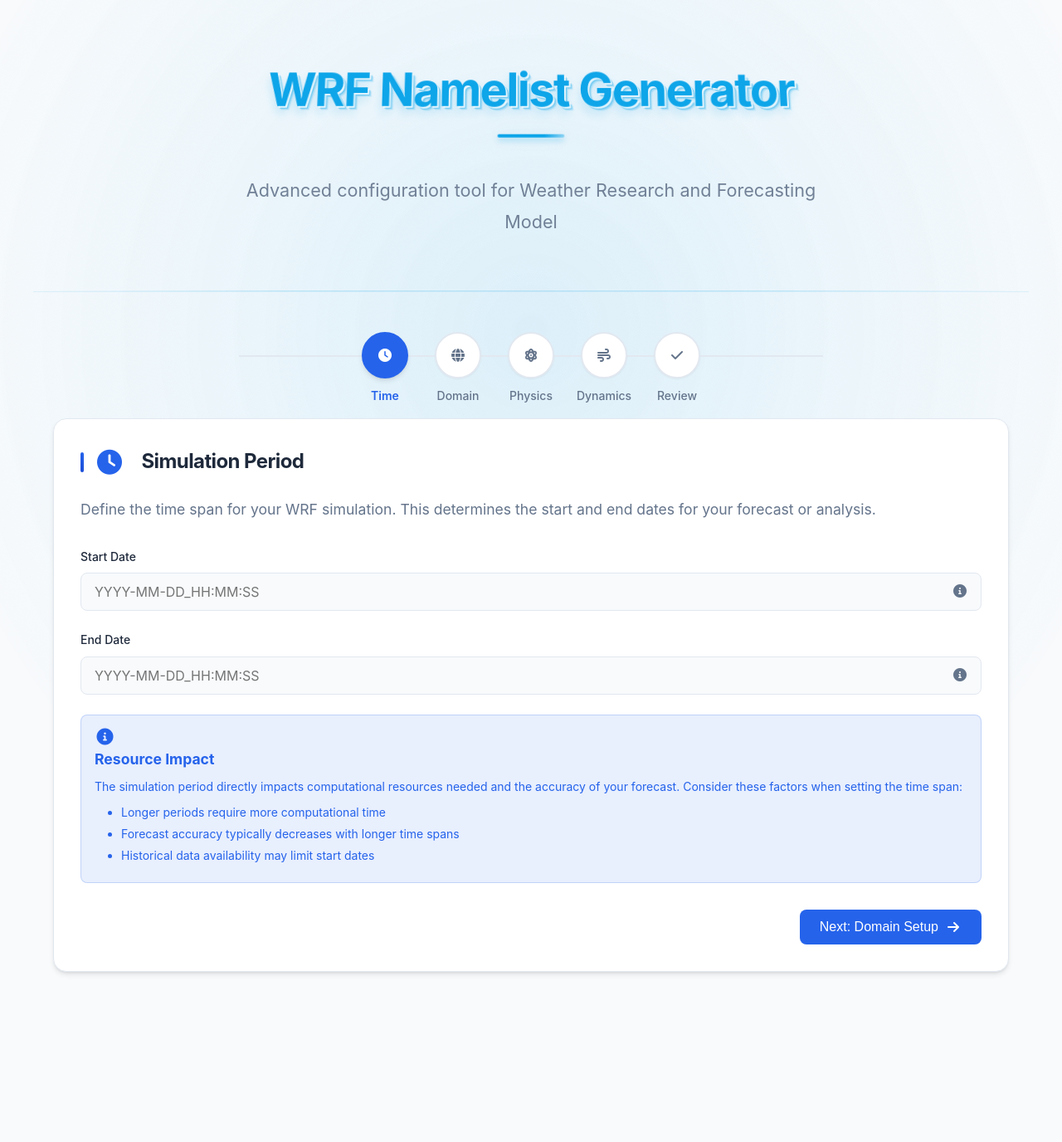
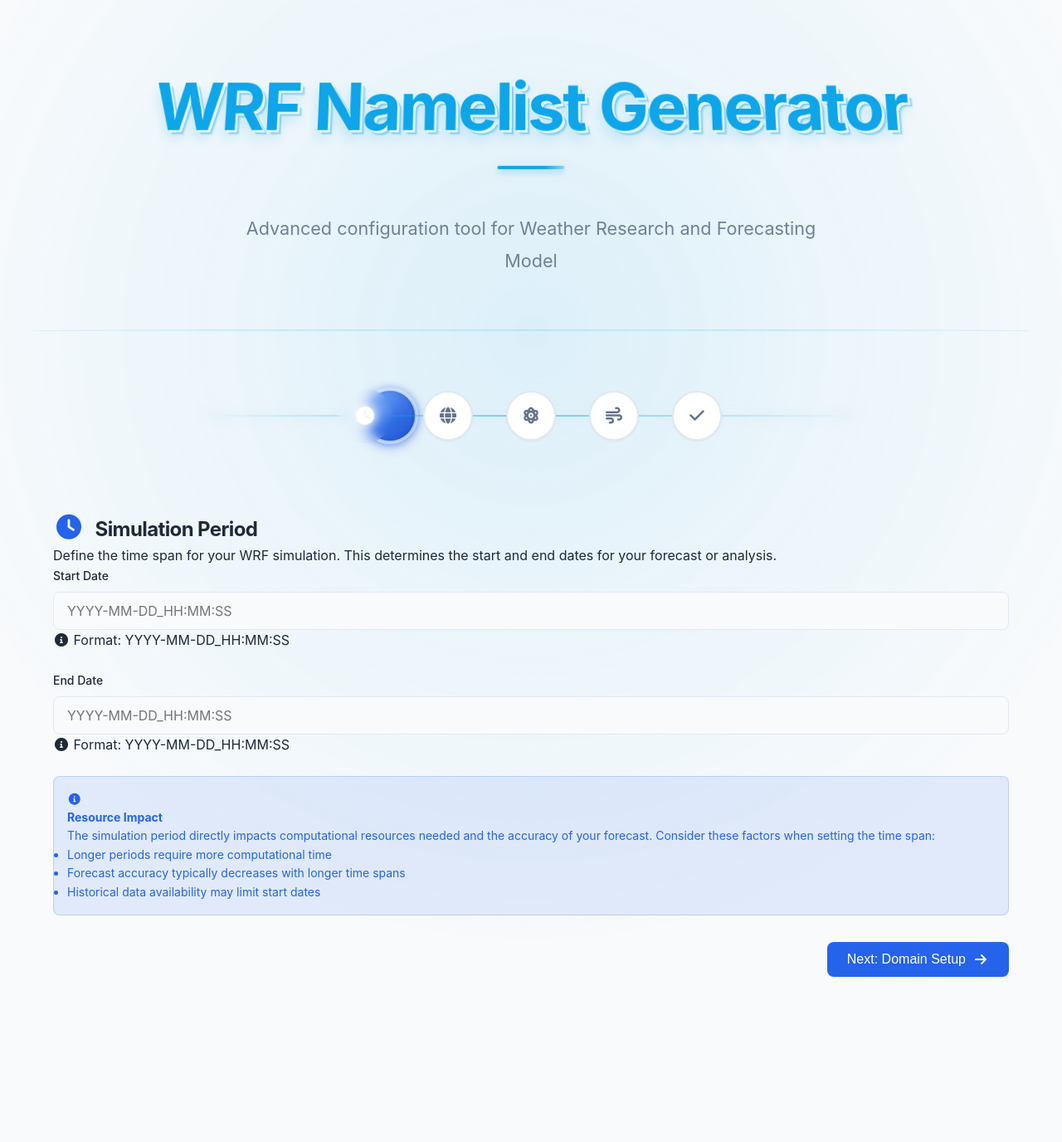
Before and after one commit to ONEMULE/Wolfer, a Python web app: template web_version/templates/index.html in a window 1280 px wide. Shown: the top 1376 px of the page at 83% size. Before the commit the page ends 1174 px from the top, so only its background shows below. Run offline with Jinja, Linux system fonts and the light colour scheme; the template is opened without the code that fills it, so the values that code supplies are empty.

Commit message:
还原点2

```diff
--- a/web_version/static/css/style.css
+++ b/web_version/static/css/style.css
@@ -5,6 +5,8 @@
 :root {
   --primary-color: #2563eb;
   --primary-hover: #1d4ed8;
+  --primary-light: #60a5fa;
+  --primary-dark: #1e40af;
   --background-color: #f8fafc;
   --card-bg: #ffffff;
   --text-color: #1e293b;
@@ -18,6 +20,9 @@
   --shadow-sm: 0 1px 2px 0 rgb(0 0 0 / 0.05);
   --shadow: 0 4px 6px -1px rgb(0 0 0 / 0.1), 0 2px 4px -2px rgb(0 0 0 / 0.1);
   --shadow-lg: 0 10px 15px -3px rgb(0 0 0 / 0.1), 0 4px 6px -4px rgb(0 0 0 / 0.1);
+  --shadow-xl: 0 20px 25px -5px rgb(0 0 0 / 0.1), 0 8px 10px -6px rgb(0 0 0 / 0.1);
+  --gradient-primary: linear-gradient(135deg, var(--primary-color), var(--primary-dark));
+  --gradient-glow: linear-gradient(135deg, rgba(96, 165, 250, 0.8), rgba(37, 99, 235, 0.8));
 }
 
 * {
@@ -115,17 +120,17 @@ h1, h2, h3, h4, h5, h6 {
 }
 
 h1 {
-  font-size: 3.5rem;
-  margin-bottom: 1.5rem;
+  font-size: 5rem;
+  margin-bottom: 2rem;
   color: #0ea5e9;
   position: relative;
   display: inline-block;
   letter-spacing: -0.03em;
-  text-shadow: 2px 2px 0 rgba(255,255,255,0.8),
-               3px 3px 0 rgba(14,165,233,0.3),
-               4px 4px 0 rgba(14,165,233,0.2),
-               5px 5px 0 rgba(14,165,233,0.1),
-               0 8px 12px rgba(14,165,233,0.2);
+  text-shadow: 3px 3px 0 rgba(255,255,255,0.8),
+               4px 4px 0 rgba(14,165,233,0.3),
+               5px 5px 0 rgba(14,165,233,0.2),
+               6px 6px 0 rgba(14,165,233,0.1),
+               0 10px 15px rgba(14,165,233,0.2);
   transform: perspective(1000px) rotateX(10deg);
   transform-style: preserve-3d;
   transition: all 0.3s ease;
@@ -133,11 +138,11 @@ h1 {
 
 h1:hover {
   transform: perspective(1000px) rotateX(0deg) translateY(-2px);
-  text-shadow: 2px 2px 0 rgba(255,255,255,0.8),
-               2px 2px 0 rgba(14,165,233,0.3),
-               3px 3px 0 rgba(14,165,233,0.2),
-               4px 4px 0 rgba(14,165,233,0.1),
-               0 4px 8px rgba(14,165,233,0.2);
+  text-shadow: 3px 3px 0 rgba(255,255,255,0.8),
+               3px 3px 0 rgba(14,165,233,0.3),
+               4px 4px 0 rgba(14,165,233,0.2),
+               5px 5px 0 rgba(14,165,233,0.1),
+               0 6px 10px rgba(14,165,233,0.2);
 }
 
 h1::after {
@@ -174,41 +179,112 @@ h1::after {
 
 /* Step navigation */
 .steps-nav {
+  --indicator-size: 3.75rem;
+  --indicator-spacing: 2.5rem;
   display: flex;
   justify-content: center;
-  margin: 0 auto 3rem;
-  max-width: 800px;
+  margin: 0 auto 4rem;
+  max-width: 900px;
   position: relative;
-  padding: 0 1rem;
+  padding: 1.5rem 0;
+  perspective: 1000px;
 }
 
-.steps-nav::after {
+.steps-nav::before {
   content: '';
   position: absolute;
   height: 2px;
-  background-color: var(--border-color);
-  width: calc(100% - 6rem);
+  background: linear-gradient(90deg,
+    transparent 0%,
+    rgba(14, 165, 233, 0.2) 20%,
+    rgba(14, 165, 233, 0.5) 50%,
+    rgba(14, 165, 233, 0.2) 80%,
+    transparent 100%
+  );
+  width: calc(100% - var(--indicator-size) - var(--indicator-spacing));
   top: 50%;
-  left: 3rem;
+  left: calc((var(--indicator-size) + var(--indicator-spacing)) / 2);
   z-index: 1;
+  transform: translateY(-50%);
+  box-shadow: 0 0 15px rgba(14, 165, 233, 0.15);
+}
+
+.steps-track {
+  position: absolute;
+  top: 0;
+  left: 0;
+  width: 100%;
+  height: 100%;
+  z-index: 0;
+  pointer-events: none;
+}
+
+.steps-indicator {
+  position: absolute;
+  width: var(--indicator-size);
+  height: var(--indicator-size);
+  border-radius: 50%;
+  background: var(--gradient-primary);
+  box-shadow:
+    0 0 0 4px rgba(255, 255, 255, 0.8),
+    0 0 15px rgba(37, 99, 235, 0.4),
+    0 5px 15px rgba(29, 78, 216, 0.5);
+  z-index: 0;
+  transition: transform 0.6s cubic-bezier(0.34, 1.56, 0.64, 1),
+              box-shadow 0.3s ease,
+              background 0.3s ease;
+  top: 50%;
+  transform: translate3d(0, -50%, 0);
+  will-change: transform, box-shadow;
+}
+
+.steps-indicator::before {
+  content: '';
+  position: absolute;
+  inset: -2px;
+  border-radius: 50%;
+  background: conic-gradient(
+    from 0deg,
+    transparent,
+    rgba(255, 255, 255, 0.8) 20%,
+    rgba(255, 255, 255, 0.3) 40%,
+    transparent 60%
+  );
+  animation: rotate-glow 4s linear infinite;
+  filter: blur(4px);
+  opacity: 0.7;
+}
+
+.steps-indicator::after {
+  content: '';
+  position: absolute;
+  inset: 0;
+  border-radius: 50%;
+  background: var(--gradient-glow);
+  opacity: 0.8;
+  filter: blur(4px);
+  transform: scale(1.05);
 }
 
 .step-item {
-  width: 3.5rem;
-  height: 3.5rem;
+  width: var(--indicator-size);
+  height: var(--indicator-size);
   border-radius: 50%;
   background-color: var(--card-bg);
   display: flex;
   align-items: center;
   justify-content: center;
   font-weight: 600;
-  margin: 0 1rem;
+  margin: 0 calc(var(--indicator-spacing) / 2);
   position: relative;
   z-index: 2;
   border: 2px solid var(--border-color);
-  transition: all var(--transition-speed) ease;
+  transition: all 0.5s cubic-bezier(0.34, 1.56, 0.64, 1);
   box-shadow: var(--shadow-sm);
   color: var(--text-secondary);
+  cursor: pointer;
+  backdrop-filter: blur(5px);
+  overflow: hidden;
 }
 
 .step-item::before {
@@ -222,18 +298,57 @@ h1::after {
   font-weight: 500;
   white-space: nowrap;
   color: var(--text-secondary);
+  transition: all 0.3s ease;
+  opacity: 0.7;
+}
+
+.step-item::after {
+  content: '';
+  position: absolute;
+  inset: 0;
+  border-radius: 50%;
+  opacity: 0;
+  background: radial-gradient(circle at center,
+    rgba(255, 255, 255, 0.9),
+    rgba(255, 255, 255, 0.4) 60%,
+    transparent 100%
+  );
+  transition: opacity 0.5s ease;
+  z-index: -1;
+}
+
+.step-item:hover::after {
+  opacity: 0.7;
 }
 
 .step-item.active {
-  background-color: var(--primary-color);
-  border-color: var(--primary-color);
+  background-color: transparent;
+  border-color: transparent;
   color: white;
-  box-shadow: var(--shadow);
+  box-shadow: none;
+  transform: scale(1.1);
+  z-index: 5;
 }
 
 .step-item.active::before {
   color: var(--primary-color);
-  font-weight: 600;
+  font-weight: 700;
+  transform: translateX(-50%) scale(1.1);
+  text-shadow: 0 1px 3px rgba(37, 99, 235, 0.3);
+  opacity: 1;
+}
+
+.step-item.active i {
+  animation: step-pulse 2s infinite;
+  text-shadow: 0 0 10px rgba(255, 255, 255, 0.9),
+              0 0 20px rgba(255, 255, 255, 0.5);
+}
+
+.step-item i {
+  position: relative;
+  z-index: 2;
+  font-size: 1.25rem;
+  transition: all 0.3s ease;
 }
 
 .step-item.completed {
@@ -242,155 +357,28 @@ h1::after {
   color: white;
 }
 
-/* Cards */
-.card {
-  background-color: var(--card-bg);
-  border-radius: 1rem;
-  padding: 2rem;
-  box-shadow: var(--shadow);
-  margin-bottom: 2rem;
-  border: 1px solid var(--border-color);
-  transition: all var(--transition-speed) ease;
+.step-item.completed i {
+  transform: scale(1.1);
 }
 
-.card:hover {
-  box-shadow: var(--shadow-lg);
-  transform: translateY(-2px);
+.step-item.completed::before {
+  color: var(--success-color);
+  opacity: 0.9;
 }
 
-.card-title {
-  font-size: 1.5rem;
-  margin-bottom: 1.5rem;
-  color: var(--text-color);
-  display: flex;
-  align-items: center;
-  gap: 0.75rem;
+.step-item:hover {
+  transform: translateY(-2px);
+  box-shadow: var(--shadow-lg);
 }
 
-.card-title::before {
-  content: '';
-  display: block;
-  width: 4px;
-  height: 24px;
-  background: linear-gradient(180deg, var(--primary-color), #1d4ed8);
-  border-radius: 2px;
+.step-item.active:hover {
+  transform: scale(1.1);
+  box-shadow: none;
 }
 
-/* Card Description */
-.card-description {
-  color: var(--text-secondary);
-  margin-bottom: 2rem;
-  font-size: 1.1rem;
-}
-
-/* Form Grid */
-.form-grid {
-  display: grid;
-  grid-template-columns: repeat(2, 1fr);
-  gap: 1.5rem;
-  margin-bottom: 1.5rem;
-}
-
-/* Input Group */
-.input-group {
-  position: relative;
-  display: flex;
-  align-items: center;
-}
-
-.input-help {
-  position: absolute;
-  right: 1rem;
-  color: var(--text-secondary);
-  cursor: help;
-}
-
-.input-help .help-text {
-  position: absolute;
-  top: 100%;
-  right: 0;
-  background: var(--card-bg);
-  padding: 0.5rem 1rem;
-  border-radius: 0.5rem;
-  box-shadow: var(--shadow);
-  font-size: 0.875rem;
-  white-space: nowrap;
-  opacity: 0;
-  visibility: hidden;
-  transition: all var(--transition-speed) ease;
-  z-index: 10;
-  margin-top: 0.5rem;
-  border: 1px solid var(--border-color);
-}
-
-.input-help:hover .help-text {
-  opacity: 1;
-  visibility: visible;
-}
-
-/* Alert Icons */
-.alert i {
-  margin-right: 0.75rem;
-  font-size: 1.25rem;
-}
-
-.alert ul {
-  margin-top: 0.5rem;
-  margin-left: 2rem;
-}
-
-.alert li {
-  margin-bottom: 0.25rem;
-}
-
-.alert strong {
-  display: block;
-  margin-bottom: 0.5rem;
-  font-size: 1.1rem;
-}
-
-/* Config Summary */
-#config-summary {
-  background: var(--input-bg);
-  border-radius: 0.5rem;
-  padding: 1.5rem;
-  margin-bottom: 1.5rem;
-}
-
-.config-section {
-  margin-bottom: 1.5rem;
-}
-
-.config-section:last-child {
-  margin-bottom: 0;
-}
-
-.config-section h3 {
-  font-size: 1.1rem;
-  margin-bottom: 1rem;
-  color: var(--text-secondary);
-  display: flex;
-  align-items: center;
-  gap: 0.5rem;
-}
-
-.config-item {
-  display: flex;
-  justify-content: space-between;
-  padding: 0.5rem 0;
-  border-bottom: 1px solid var(--border-color);
-}
-
-.config-item:last-child {
-  border-bottom: none;
-}
-
-.config-label {
-  font-weight: 500;
-}
-
-.config-value {
-  color: var(--text-secondary);
+.step-item.glowing {
+  box-shadow: 0 0 0 4px rgba(37, 99, 235, 0.1),
+              0 0 20px rgba(37, 99, 235, 0.4);
 }
 
 /* Steps Content */
--- a/web_version/static/js/script.js
+++ b/web_version/static/js/script.js
@@ -11,6 +11,139 @@ document.addEventListener('DOMContentLoaded', function() {
     const outputDirPath = document.getElementById('output-dir-path');
     const dataSourceSelect = document.getElementById('data_source');
     const era5Settings = document.getElementById('era5-settings');
+    const stepsNav = document.querySelector('.steps-nav');
+    const stepsIndicator = document.querySelector('.steps-indicator');
+
+    // 增强导航效果
+    function setupEnhancedNavigation() {
+        if (!stepsNav || !stepsIndicator) return;
+
+        // 初始化指示器位置
+        const activeStep = document.querySelector('.step-item.active');
+        if (activeStep) {
+            moveIndicatorToStep(activeStep);
+        }
+
+        // 监听步骤项的鼠标事件
+        stepItems.forEach(item => {
+            item.addEventListener('mouseenter', function() {
+                this.classList.add('glowing');
+                animateIndicatorHover(this);
+            });
+
+            item.addEventListener('mouseleave', function() {
+                this.classList.remove('glowing');
+                const activeStep = document.querySelector('.step-item.active');
+                if (activeStep) {
+                    moveIndicatorToStep(activeStep, true);
+                }
+            });
+        });
+
+        // 监听鼠标在导航区域移动
+        stepsNav.addEventListener('mousemove', function(e) {
+            const rect = this.getBoundingClientRect();
+            const x = e.clientX - rect.left;
+            const y = e.clientY - rect.top;
+
+            // 创建光晕效果
+            createRippleEffect(x, y);
+        });
+    }
+
+    // 移动指示器到步骤
+    function moveIndicatorToStep(stepItem, withAnimation = true) {
+        if (!stepsIndicator) return;
+
+        const stepRect = stepItem.getBoundingClientRect();
+        const navRect = stepsNav.getBoundingClientRect();
+
+        const centerX = stepRect.left - navRect.left + stepRect.width / 2;
+
+        stepsIndicator.style.transition = withAnimation ? 'transform 0.6s cubic-bezier(0.34, 1.56, 0.64, 1)' : 'none';
+        stepsIndicator.style.transform = `translate3d(${centerX}px, -50%, 0)`;
+    }
+
+    // 悬停时的指示器动画
+    function animateIndicatorHover(stepItem) {
+        if (!stepsIndicator) return;
+
+        const stepRect = stepItem.getBoundingClientRect();
+        const navRect = stepsNav.getBoundingClientRect();
+
+        const centerX = stepRect.left - navRect.left + stepRect.width / 2;
+
+        stepsIndicator.style.transition = 'transform 0.3s cubic-bezier(0.34, 1.56, 0.64, 1), box-shadow 0.3s ease';
+        stepsIndicator.style.transform = `translate3d(${centerX}px, -50%, 0) scale(1.08)`;
+        stepsIndicator.style.boxShadow = '0 0 0 5px rgba(255, 255, 255, 0.8), 0 0 20px rgba(37, 99, 235, 0.6), 0 8px 20px rgba(29, 78, 216, 0.6)';
+    }
+
+    // 创建涟漪效果
+    function createRippleEffect(x, y) {
+        // 如果已经存在太多涟漪，则跳过
+        const existingRipples = stepsNav.querySelectorAll('.nav-ripple');
+        if (existingRipples.length > 5) return;
+
+        const ripple = document.createElement('div');
+        ripple.classList.add('nav-ripple');
+        ripple.style.left = `${x}px`;
+        ripple.style.top = `${y}px`;
+
+        // 随机化效果
+        const size = 40 + Math.random() * 30;
+        const duration = 1 + Math.random() * 1;
+        const opacity = 0.1 + Math.random() * 0.3;
+
+        ripple.style.width = `${size}px`;
+        ripple.style.height = `${size}px`;
+        ripple.style.opacity = opacity;
+        ripple.style.animation = `ripple-effect ${duration}s ease-out forwards`;
+
+        stepsNav.appendChild(ripple);
+
+        // 移除涟漪
+        setTimeout(() => {
+            ripple.remove();
+        }, duration * 1000);
+    }
+
+    // 初始化导航增强效果
+    setupEnhancedNavigation();
+
+    // 添加CSS
+    const style = document.createElement('style');
+    style.textContent = `
+        .nav-ripple {
+            position: absolute;
+            background: radial-gradient(circle, rgba(255,255,255,0.8) 0%, rgba(37,99,235,0.4) 40%, transparent 70%);
+            border-radius: 50%;
+            transform: translate(-50%, -50%);
+            pointer-events: none;
+            z-index: 1;
+            opacity: 0;
+        }
+
+        @keyframes ripple-effect {
+            0% {
+                transform: translate(-50%, -50%) scale(0);
+                opacity: 0;
+            }
+            30% {
+                opacity: var(--opacity, 0.3);
+            }
+            100% {
+                transform: translate(-50%, -50%) scale(1);
+                opacity: 0;
+            }
+        }
+
+        @media (prefers-color-scheme: dark) {
+            .nav-ripple {
+                background: radial-gradient(circle, rgba(147,197,253,0.8) 0%, rgba(59,130,246,0.4) 40%, transparent 70%);
+            }
+        }
+    `;
+    document.head.appendChild(style);
 
     // Initialize form data object
     let formData = {
@@ -105,6 +238,7 @@ document.addEventListener('DOMContentLoaded', function() {
 
             if (itemStep === stepNumber) {
                 item.classList.add('active');
+                moveIndicatorToStep(item);
             } else if (itemStep < stepNumber) {
                 item.classList.add('completed');
             }
@@ -115,19 +249,19 @@ document.addEventListener('DOMContentLoaded', function() {
         const nextPage = document.getElementById(`step-${stepNumber}`);
         const isForward = stepNumber > currentStepNumber;
 
-        currentPage.style.transform = isForward ? 'translateX(-20px)' : 'translateX(20px)';
+        currentPage.style.transform = isForward ? 'translateX(-20px) scale(0.98)' : 'translateX(20px) scale(0.98)';
         currentPage.style.opacity = '0';
 
         setTimeout(() => {
             currentPage.classList.remove('active');
             nextPage.classList.add('active');
-            nextPage.style.transform = isForward ? 'translateX(20px)' : 'translateX(-20px)';
+            nextPage.style.transform = isForward ? 'translateX(20px) scale(0.98)' : 'translateX(-20px) scale(0.98)';
             nextPage.style.opacity = '0';
 
             // Trigger reflow
             nextPage.offsetHeight;
 
-            nextPage.style.transform = 'translateX(0)';
+            nextPage.style.transform = 'translateX(0) scale(1)';
             nextPage.style.opacity = '1';
         }, 300);
 
--- a/web_version/templates/index.html
+++ b/web_version/templates/index.html
@@ -37,6 +37,9 @@
             </div>
             <div class="step-item" data-step="5" data-label="Review">
                 <i class="fas fa-check"></i>
+            </div>
+            <div class="steps-track">
+                <div class="steps-indicator"></div>
             </div>
         </div>
 
```
Also changed, not shown: other parts of web_version/static/css/style.css (+81 -20 lines).
